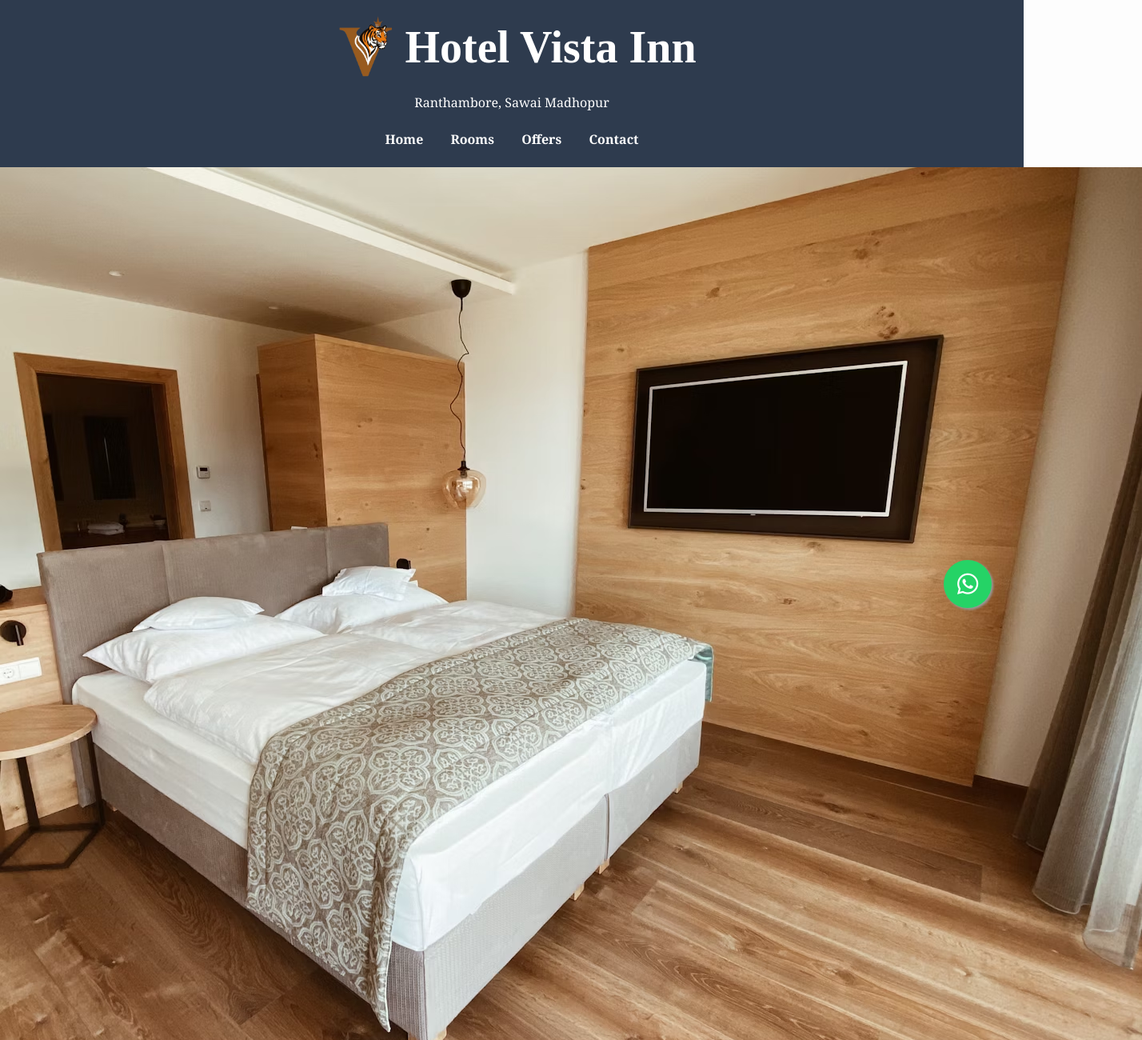
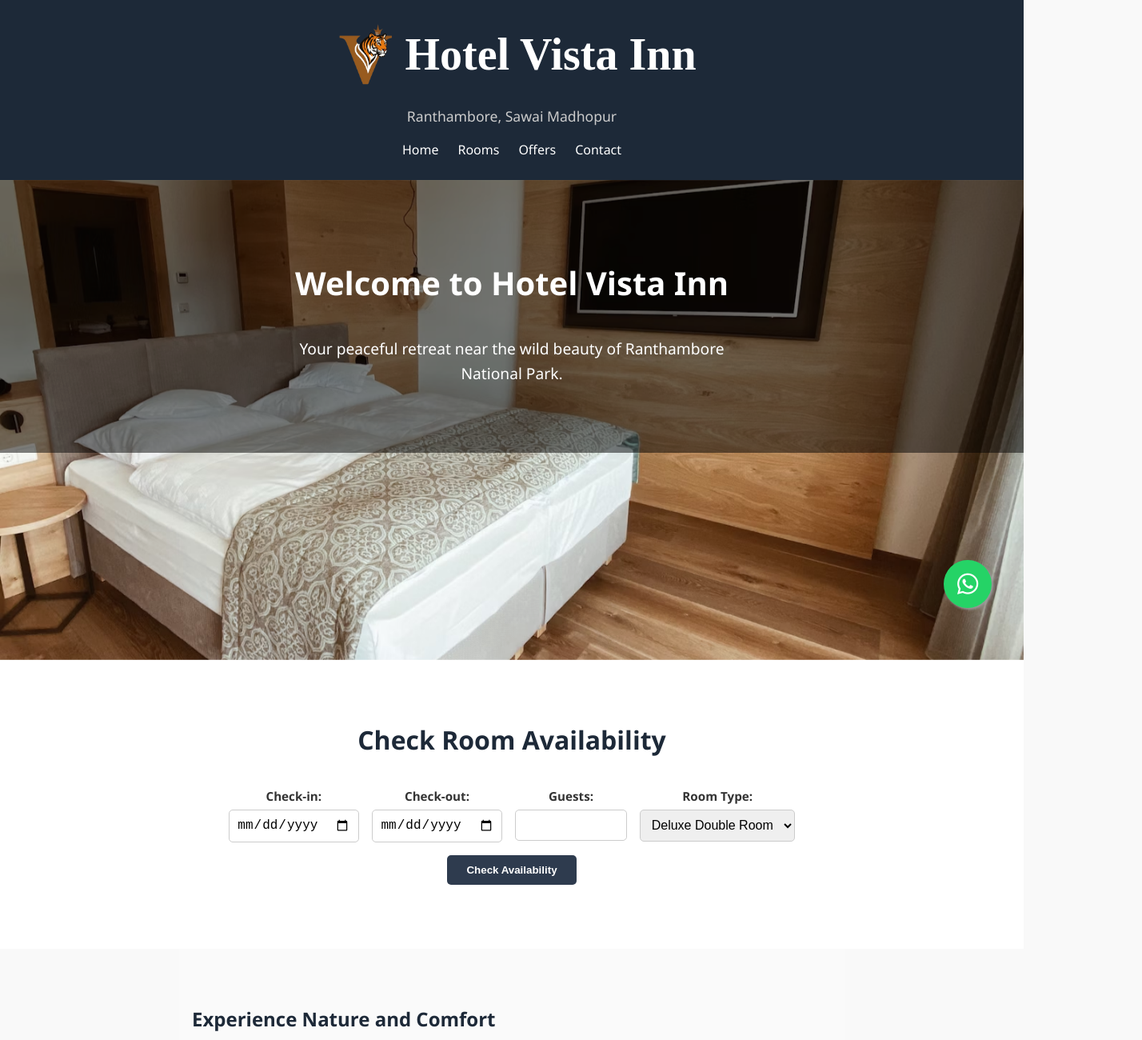
Before and after one commit to ManishGupta1456/Vista-inn, a website: page index.html in a window 1280 px wide. Shown: the top 1300 px of the page at 80% size, 1428 px wide, since content can reach past the window. Drawn offline with nearby package versions, Linux system fonts and the light colour scheme.

Commit message:
Update style.css

```diff
--- a/style.css
+++ b/style.css
@@ -1,37 +1,72 @@
 body {
-  font-family: Georgia, Bradley Hand ITC;
+  font-family: 'Segoe UI', Tahoma, Geneva, Verdana, sans-serif;
   margin: 0;
   padding: 0;
-  background-color: #fdfdfd;
+  line-height: 1.6;
+  background-color: #f9f9f9;
+  color: #333;
 }
 
-header {
-  background-color: #2e3b4e;
+.site-header {
+  background-color: #1d2938;
   color: white;
   text-align: center;
-  padding: 1rem 0;
+  padding: 1.5rem 1rem;
 }
 
-nav {
-  margin-top: 1rem;
+.brand {
+  display: flex;
+  align-items: center;
+  justify-content: center;
+  gap: 1rem;
+  margin-bottom: 0.5rem;
 }
 
-nav a {
-  display: inline-block;
-  color: #fff;
-  margin: 0 15px;
-  text-decoration: none;
-  font-weight: bold;
-  padding: 0.5rem 0;
+.logo-img {
+  height: 70px;
+  width: auto;
+  border-radius: 8px;
 }
 
-.hero {
+.hotel-name {
+  font-size: 2.5rem;
+  font-weight: 700;
+  color: #fff;
+  margin: 0;
+}
+
+.site-header p {
+  font-size: 1.1rem;
+  color: #ccc;
+  margin-bottom: 1rem;
+}
+
+.main-nav {
+  display: flex;
+  justify-content: center;
+  flex-wrap: wrap;
+  gap: 1.5rem;
+}
+
+.main-nav a {
+  color: #ffffff;
+  text-decoration: none;
+  font-weight: 500;
+  transition: color 0.3s ease;
+}
+
+.main-nav a:hover {
+  color: #ffd700;
+}
+
+/* Hero Section */
+.hero-section {
   position: relative;
   height: 600px;
   overflow: hidden;
 }
 
-.slideshow {
+.slideshow-container {
   position: absolute;
   top: 0;
   left: 0;
@@ -39,7 +74,7 @@ nav a {
   height: 100%;
 }
 
-.slideshow img {
+.slide {
   width: 100%;
   height: 100%;
   object-fit: cover;
@@ -47,24 +82,125 @@ nav a {
   top: 0;
   left: 0;
   opacity: 0;
-  transition: opacity 1s ease-in-out;
+  transition: opacity 1.2s ease-in-out;
 }
 
-.slideshow img:first-child {
+.slide.active {
   opacity: 1;
+  z-index: 1;
 }
 
 .overlay-text {
   position: relative;
-  z-index: 1;
+  z-index: 2;
   text-align: center;
   color: white;
-  padding: 5rem 1rem;
-  background: rgba(0, 0, 0, 0.4);
-  height: 100%;
   display: flex;
   flex-direction: column;
   justify-content: center;
+  align-items: center;
+  padding: 4rem 1rem;
+  background: rgba(0, 0, 0, 0.5);
+}
+
+.overlay-text h2 {
+  font-size: 2.5rem;
+  margin-bottom: 1rem;
+}
+
+.overlay-text p {
+  font-size: 1.2rem;
+  max-width: 600px;
+}
+
+/* Availability Section */
+.availability-section {
+  padding: 3rem 1rem;
+  background-color: #fff;
+  text-align: center;
+}
+
+.availability-section h2 {
+  font-size: 2rem;
+  margin-bottom: 2rem;
+  color: #1d2938;
+}
+
+.search-form {
+  display: flex;
+  flex-wrap: wrap;
+  justify-content: center;
+  gap: 1rem;
+  max-width: 800px;
+  margin: 0 auto 2rem;
+}
+
+.search-form label {
+  display: flex;
+  flex-direction: column;
+  font-weight: bold;
+  font-size: 0.95rem;
+  min-width: 140px;
+}
+
+.search-form input,
+.search-form select {
+  padding: 0.6rem;
+  border-radius: 5px;
+  border: 1px solid #ccc;
+  margin-top: 0.3rem;
+  font-size: 1rem;
+}
+
+.search-form button {
+  padding: 0.7rem 1.5rem;
+  background-color: #2e3b4e;
+  color: white;
+  border: none;
+  border-radius: 5px;
+  font-weight: bold;
+  cursor: pointer;
+  transition: background-color 0.3s ease;
+}
+
+.search-form button:hover {
+  background-color: #1d2938;
+}
+
+/* Experience Section */
+.experience-section {
+  padding: 3rem 1rem;
+  max-width: 800px;
+  margin: auto;
+  background-color: #fafafa;
+  font-size: 1rem;
+  line-height: 1.7;
+}
+
+.experience-section h2,
+.experience-section h3 {
+  color: #1d2938;
+  margin-bottom: 1rem;
+}
+
+.experience-section ul {
+  list-style: none;
+  padding-left: 0;
+  margin-top: 1rem;
+}
+
+.experience-section li {
+  padding: 0.5rem 0;
+  border-bottom: 1px solid #eee;
+  display: flex;
+  align-items: center;
+  gap: 0.5rem;
+}
+
+.experience-section li::before {
+  content: "✔";
+  color: #2e3b4e;
+  font-weight: bold;
 }
 
 .rooms, .contact {
@@ -91,47 +227,12 @@ footer {
   text-align: center;
   padding: 1rem;
 }
-
-.availability {
+.booking-form {
   padding: 2rem;
-  background-color: #f9f9f9;
-  text-align: center;
+  max-width: 600px;
+  margin: auto;
 }
 
-.search-form {
-  display: flex;
-  flex-wrap: wrap;
-  justify-content: center;
-  gap: 1rem;
-  margin-top: 1rem;
-}
-
-.search-form label {
-  display: flex;
-  flex-direction: column;
-  font-weight: bold;
-}
-
-.search-form input {
-  padding: 0.5rem;
-  border-radius: 5px;
-  border: 1px solid #ccc;
-}
-
-.search-form button {
-  padding: 0.7rem 1.5rem;
-  background-color: #2e3b4e;
-  color: white;
-  border: none;
-  border-radius: 5px;
-  font-weight: bold;
-  cursor: pointer;
-  transition: background-color 0.3s;
-}
-
-.search-form button:hover {
-  background-color: #1d2938;
-}
 .booking-form {
   padding: 2rem;
   max-width: 600px;
```
